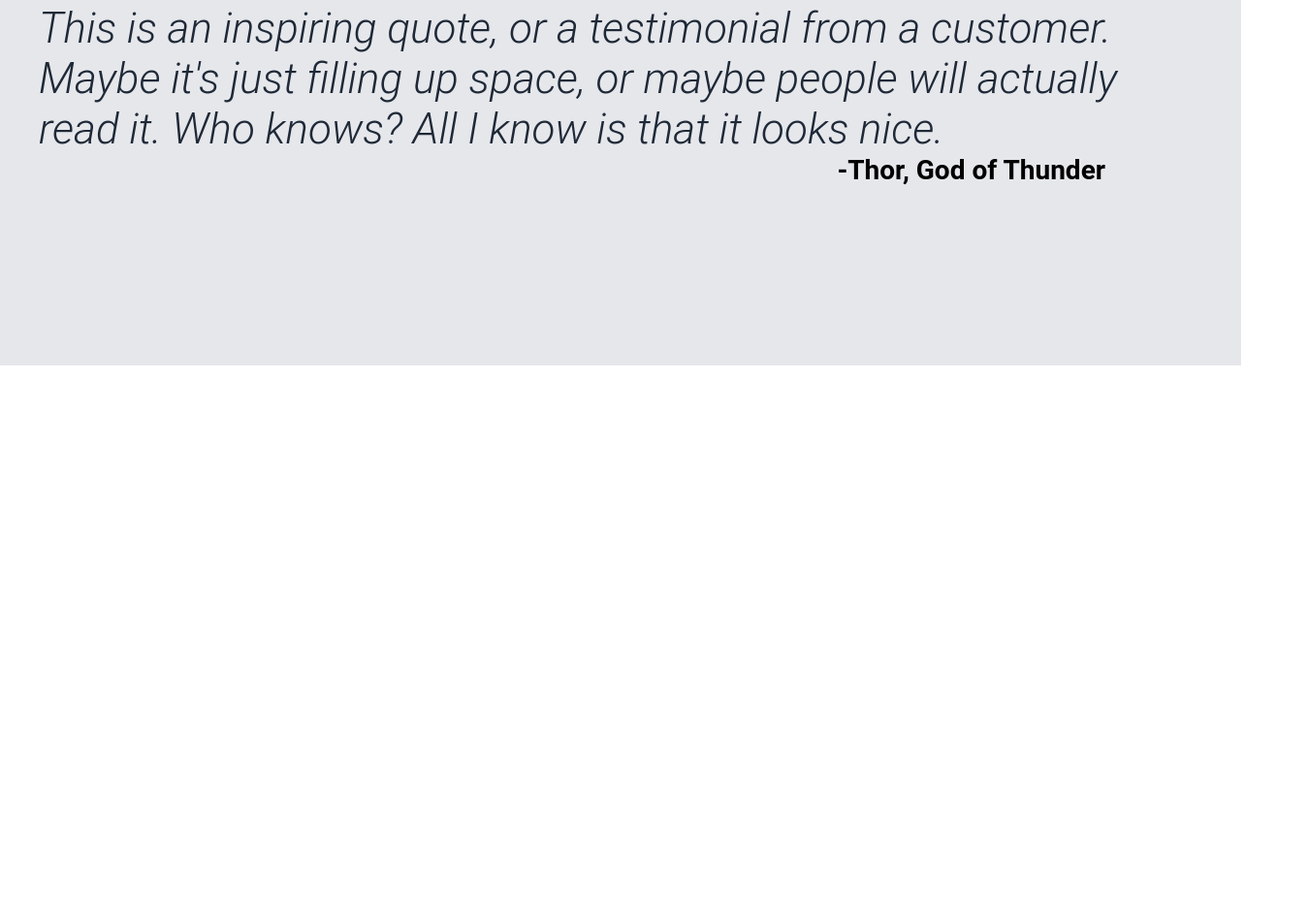
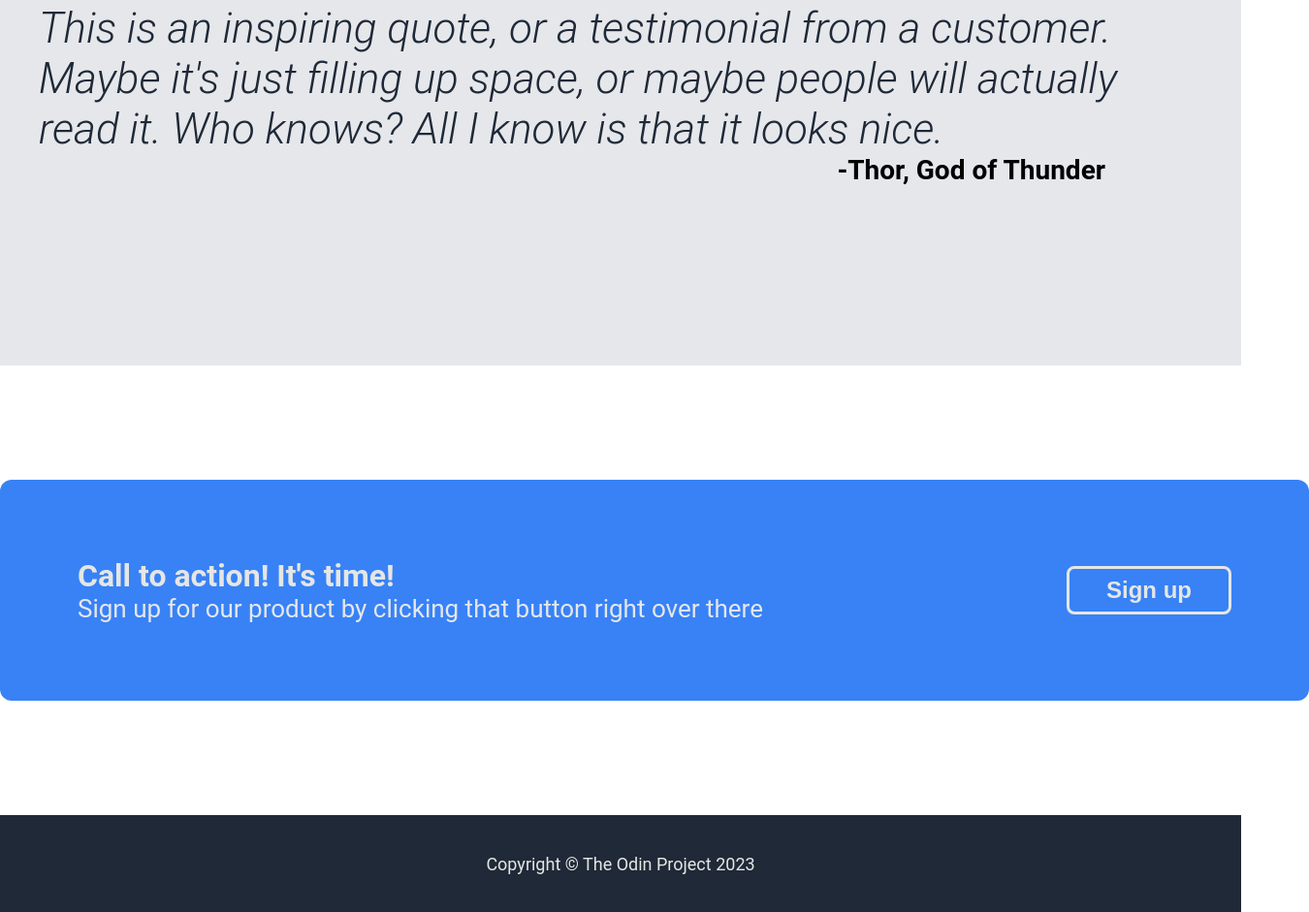
Before and after one commit to pwdcat/landing-page, a plain HTML site: page index.html in a window 1280 px wide. Shown: the part 1423-2364 px from the top of the page at 97% size, 1350 px wide, since content can reach past the window. Before the commit the page ends 1800 px from the top, so only its background shows below. Drawn offline with Linux system fonts and the light colour scheme.

Commit message:
Added footer section in the website A footer and a sign-up section added to the website layout. Shows copyright information ("Copyright © The Odin Project 2023")
*To do, start fixing and improving the code
and improve readibility

```diff
--- a/index.html
+++ b/index.html
@@ -27,7 +27,7 @@
                     <div class="textbox">
                         <div class="title">This website is awesome</div>
                         <div class="secondary">This website has some subtext that goes here under the main title. It's a smaller font and the color is lower contrast</div>
-                        <button>Sign up</button>
+                        <button id="above">Sign up</button>
                     </div>
                     <div class="placeholder">placeholder</div>
                 </div>
@@ -63,6 +63,19 @@
             <div class="source">-Thor, God of Thunder</div>
         </div>
     </div>
-
+    <!-- Sign up -->
+    <div class="last">
+        <div class="blue-section">
+            <div>
+                <div><strong>Call to action! It's time!</strong></div>
+                <div class="secondary">Sign up for our product by clicking that button right over there</div>
+            </div>
+            <button id="below">Sign up</button>
+        </div>
+    </div>
+    <!-- Footer -->
+    <div id="footer-section">
+        <div id="footer">Copyright © The Odin Project 2023</div>
+    </div>
 </body>
 </html>
--- a/style.css
+++ b/style.css
@@ -17,14 +17,24 @@ div{
     font-size: 32px;
     color: #E5E6E5;
 }
-button{
+#above{
     border: none;
     font-size: 24px;
     color: #E5E6E5;
     background-color: #3882F6;
     border-radius: 8px;
     font-weight: bold;
-    max-width: 170px;
+    width: 170px;
+    padding: 8px;
+}
+#below{
+    border:3px solid #E5E6E5;
+    font-size: 24px;
+    color: #E5E6E5;
+    background-color: #3882F6;
+    border-radius: 8px;
+    font-weight: bold;
+    width: 170px;
     padding: 8px;
 }
 .placeholder{
@@ -55,7 +65,8 @@ button{
     flex-direction: column;
     height: 70vh;
     max-width: 1200px;
-    margin: auto;
+    margin-left: auto;
+    margin-right: auto;
 }
 .walls{
     display: flex;
@@ -146,3 +157,32 @@ a{
 .quote-section{
     background-color: #E5E7EB;
 }
+.blue-section{
+    box-sizing: border-box;
+    border-radius: 12px;
+    width: 1350px;
+    display: flex;
+    align-items: center;
+    justify-content: space-between;
+    padding: 80px;
+    background-color: #3882F6;
+}
+.last{
+    display: flex;
+    align-items: center;
+    justify-content: center;
+    height: 50vh;
+    margin-left: auto;
+    margin-right: auto;
+}
+#footer-section{
+    display: flex;
+    background-color: #1F2937;
+    justify-content: center;
+    align-items: center;
+    height: 100px;
+    width: 100%;
+}
+#footer{
+    font-size:large;
+}
```
